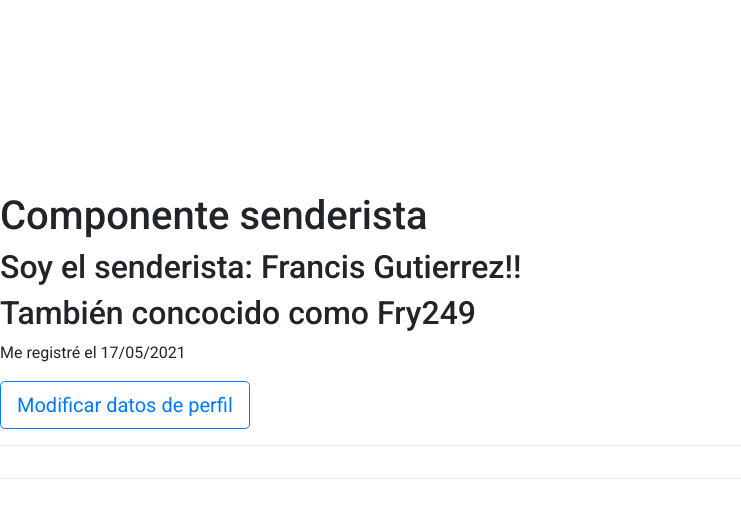
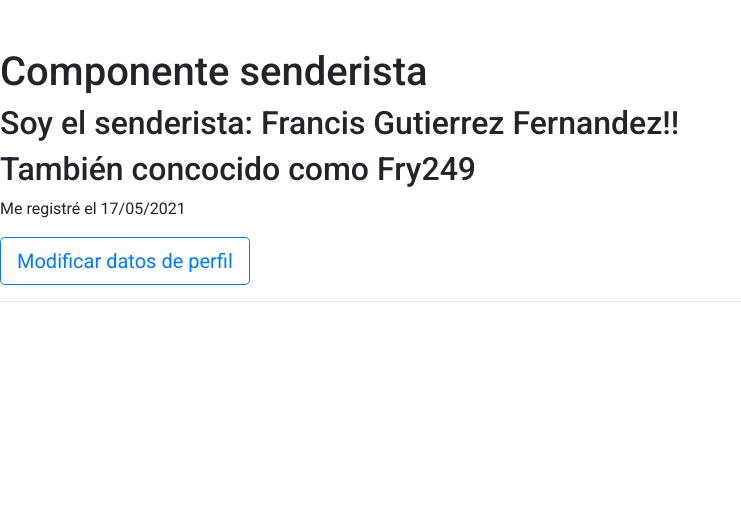
Before and after one commit to Team-EI1050/trailzen-webapp, an Angular app in the folder frontend/: page / in a window 1280 px wide. Shown: the top 518 px of the page, without its empty margins (0-741 px from the left). Built offline with nearby package versions, Linux system fonts and the light colour scheme.

Commit message:
cambios previa conexion backend

```diff
--- a/frontend/src/app/modalmodificar-senderista/modalmodificar-senderista.component.html
+++ b/frontend/src/app/modalmodificar-senderista/modalmodificar-senderista.component.html
@@ -46,6 +46,4 @@
   <!-- Previa a abrirse el modal -->
   <button class="btn btn-lg btn-outline-primary" (click)="open(content)">Modificar datos de perfil</button>
 
-  <hr>
-
-  <pre>{{ closeResult }}</pre>
+  <p>{{ closeResult }}</p>
--- a/frontend/src/app/modalmodificar-senderista/modalmodificar-senderista.component.ts
+++ b/frontend/src/app/modalmodificar-senderista/modalmodificar-senderista.component.ts
@@ -10,7 +10,7 @@ import {NgbModal, ModalDismissReasons} from '@ng-bootstrap/ng-bootstrap';
 export class ModalmodificarSenderistaComponent {
   closeResult = '';
 
-  id: number;
+  @Input() id: number;
   @Input() nombre;
   @Input() apellido;
   @Input() nickname;
@@ -38,11 +38,5 @@ export class ModalmodificarSenderistaComponent {
     }
   }
   //---------------
-  getDatosActuales(id, nombre, apellido, nickname, descripcion){
-    this.id=id;
-    this.nombre=nombre;
-    this.apellido=apellido;
-    this.nickname=nickname;
-    this.descripcion=descripcion;
-  }
+
 }
--- a/frontend/src/app/senderista/senderista.component.html
+++ b/frontend/src/app/senderista/senderista.component.html
@@ -1,9 +1,3 @@
-<br>
-<br>
-<br>
-<br>
-<br>
-<br>
 <br>
 <br>
 <h1>Componente senderista</h1>
@@ -11,4 +5,4 @@
 <h2>También concocido como {{nickname}}</h2>
 <p>Me registré el {{fechaCreacion}}</p>
 
-<app-modalmodificar-senderista [nombre]="nombre" [apellido]="apellido" [nickname]="nickname" [descripcion]="descripcion"></app-modalmodificar-senderista>
+<app-modalmodificar-senderista [id]="id" [nombre]="nombre" [apellido]="apellido" [nickname]="nickname" [descripcion]="descripcion"></app-modalmodificar-senderista>
--- a/frontend/src/app/senderista/senderista.component.ts
+++ b/frontend/src/app/senderista/senderista.component.ts
@@ -18,6 +18,7 @@ export class SenderistaComponent implements Senderista {
   fotoPerfil: string;
 
   constructor() {
+    this.id = 459;
     var today = new Date();
     var dd = String(today.getDate()).padStart(2, '0');
     var mm = String(today.getMonth() + 1).padStart(2, '0'); //January is 0!
@@ -25,7 +26,7 @@ export class SenderistaComponent implements Senderista {
     this.fechaCreacion = dd + '/' + mm + '/' + yyyy;
     this.nombre="Francis";
     this.nickname="Fry249"
-    this.apellido="Gutierrez"
+    this.apellido="Gutierrez Fernandez"
     this.descripcion="Me encanta cazar mariposas en juernes"
   }
 }
```
